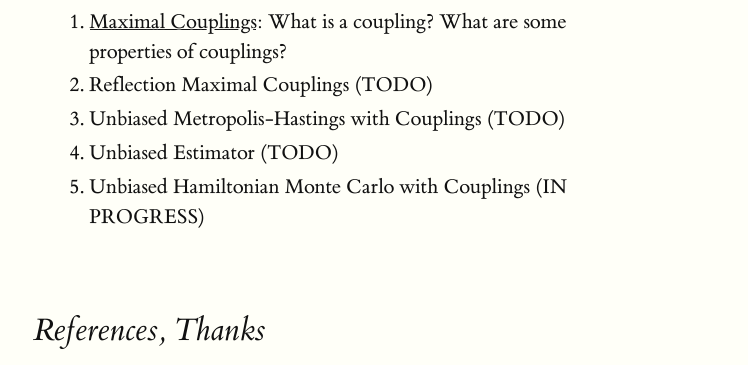
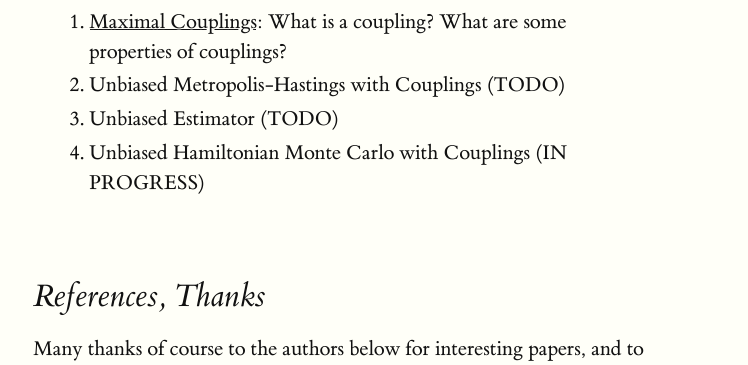
Before and after one commit to ColCarroll/couplings, a plain HTML site: page index.html in a window 1280 px wide. Shown: the part 722-1087 px from the top of the page, without its empty margins (127-875 px from the left). Drawn offline with nearby package versions, Linux system fonts and the light colour scheme; some packages are replaced by stand-ins of ours.

Commit message:
Already wrote about reflection maximal couplings

```diff
--- a/index.html
+++ b/index.html
@@ -46,7 +46,6 @@
             <ol>
                 <li><a href="static/maximal_couplings.html">Maximal Couplings</a>: What is a coupling? What are some
                     properties of couplings?</li>
-                <li>Reflection Maximal Couplings (TODO)</li>
                 <li>Unbiased Metropolis-Hastings with Couplings (TODO)</li>
                 <li>Unbiased Estimator (TODO)</li>
                 <li>Unbiased Hamiltonian Monte Carlo with Couplings (IN PROGRESS)</li>
```
